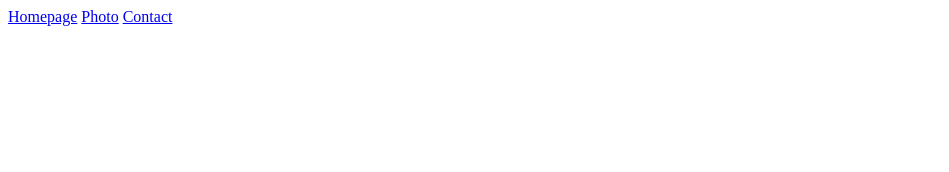
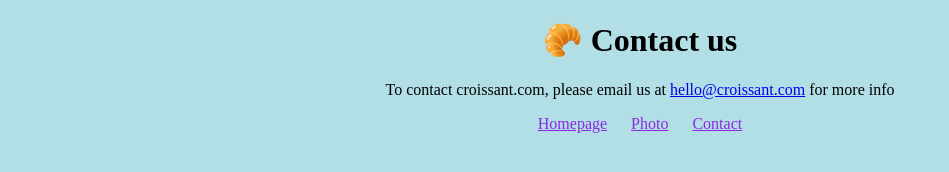
Before and after one commit to lexi2/Croissant, a plain HTML site: page contact.html in a window 1280 px wide. Shown: the whole page, without its empty margins (0-949 px from the left). Drawn offline with Linux system fonts and the light colour scheme.

Commit message:
added styles to all pages

```diff
--- a/contact.html
+++ b/contact.html
@@ -4,9 +4,15 @@
     <meta charset="UTF-8" />
     <meta http-equiv="X-UA-Compatible" content="IE=edge" />
     <meta name="viewport" content="width=device-width, initial-scale=1.0" />
+    <link rel="stylesheet" href="/styles/styles.css" />
     <title>Contact</title>
   </head>
   <body>
+    <h1>🥐 Contact us</h1>
+    <p>
+      To contact croissant.com, please email us at
+      <a href="mailto:hello@croissant.com">hello@croissant.com</a> for more info
+    </p>
     <footer>
       <a href="/">Homepage</a>
       <a href="/photo.html">Photo</a>
--- a/styles/styles.css
+++ b/styles/styles.css
@@ -0,0 +1,14 @@
+body {
+  text-align: center;
+  background-color: rgb(178, 222, 230);
+}
+
+footer a {
+  margin: 0 10px;
+  color: blueviolet;
+}
+
+img {
+  border-radius: 10px;
+  max-width: 600px;
+}
```
Also changed, not shown: photo.html (+1 -0 lines).
